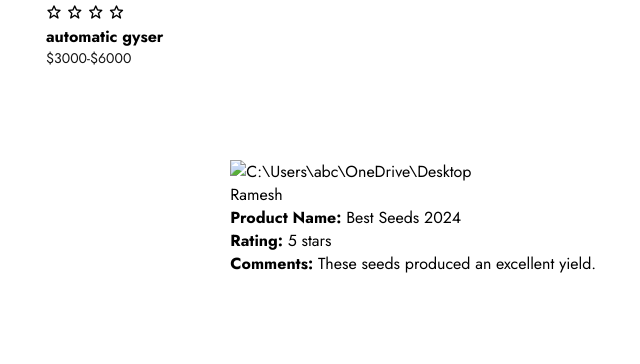
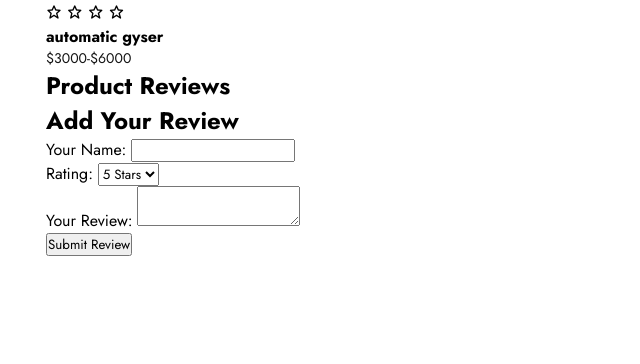
Before and after one commit to Akshat9151/HTMLFILE, a plain HTML site: page index.html.html in a window 1280 px wide. Shown: the part 3027-3391 px from the top of the page, without its empty margins (82-722 px from the left). After the commit the page ends 3283 px from the top, so only its background shows below. Drawn offline with nearby package versions, Linux system fonts and the light colour scheme; files whose address does not match are found by name.

Commit message:
Update index.html.html

```diff
--- a/index.html.html
+++ b/index.html.html
@@ -309,19 +309,34 @@
         </div>
     </div>
 </div>
-    <section>
+    <h1>Product Reviews</h1>
 
-    <!--client-reviws-section-->
-<section class="client-reviws">
-    <div class="review-container">
-        <img src="BAKSHI.LOGO_files/farmer.jpg" alt="C:\Users\abc\OneDrive\Desktop">
-        <p class="client-name">Ramesh</p>
-        <p><strong>Product Name:</strong> Best Seeds 2024</p>
-        <p><strong>Rating:</strong> <span class="rating">5 stars</span></p>
-        <p><strong>Comments:</strong> These seeds produced an excellent yield.</p>
+<div id="reviews-container">
+    <!-- Reviews will be dynamically added here -->
+</div>
+
+<h2>Add Your Review</h2>
+<form id="review-form">
+    <div>
+        <label for="name">Your Name:</label>
+        <input type="text" id="name" required>
     </div>
-</section>
-
+    <div>
+        <label for="rating">Rating:</label>
+        <select id="rating" required>
+            <option value="5">5 Stars</option>
+            <option value="4">4 Stars</option>
+            <option value="3">3 Stars</option>
+            <option value="2">2 Stars</option>
+            <option value="1">1 Star</option>
+        </select>
+    </div>
+    <div>
+        <label for="comment">Your Review:</label>
+        <textarea id="comment" required></textarea>
+    </div>
+    <button type="submit">Submit Review</button>
+</form>
 
     <script src="java.js"></script>
 
```
